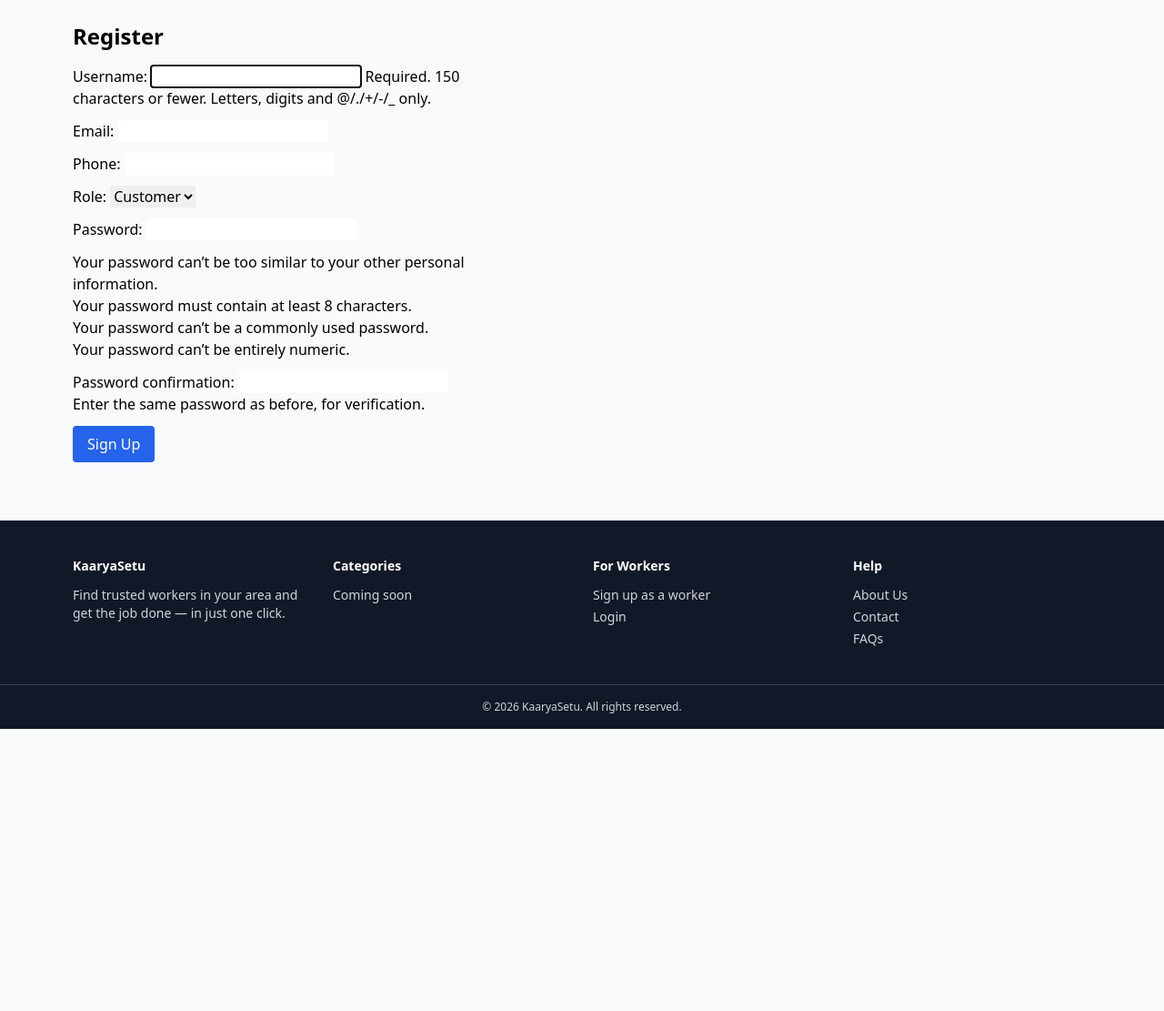
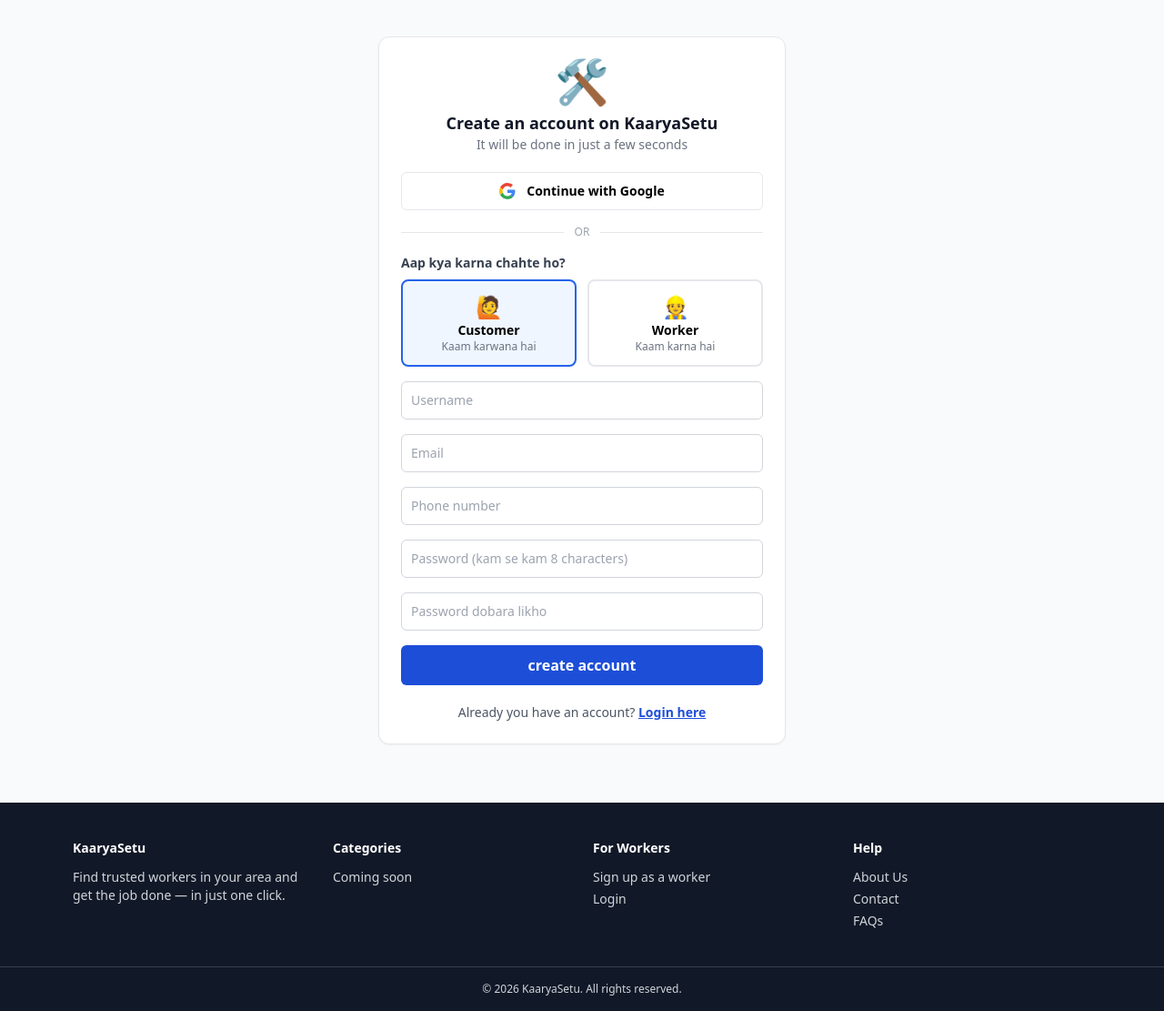
Before and after one commit to deepakbharti-cloud/KaaryaSetu, a Django app: page /accounts/register/ in a window 1280 px wide. Shown: the part 131-1242 px from the top of the page at 91% size. Before the commit the page ends 932 px from the top, so only its background shows below. Run offline with Django 5.2, Linux system fonts and the light colour scheme; data that the repository does not hold is empty; some libraries are stand-ins or nearby versions.

Commit message:
Revamp registration page with new design elements
Enhanced the registration page with additional content and improved layout.

```diff
--- a/accounts/templates/accounts/register.html
+++ b/accounts/templates/accounts/register.html
@@ -1,9 +1,98 @@
 {% extends 'base.html' %}
 {% block content %}
-<h1 class="text-2xl font-bold mb-4">Register</h1>
-<form method="post" class="space-y-3 max-w-md">
-    {% csrf_token %}
-    {{ form.as_p }}
-    <button type="submit" class="bg-blue-600 text-white px-4 py-2 rounded">Sign Up</button>
-</form>
+
+<div class="max-w-md mx-auto bg-white border rounded-xl shadow-sm p-6 mt-4">
+
+    <div class="text-center mb-5">
+        <div class="text-5xl mb-2">🛠️</div>
+        <h1 class="text-lg font-bold text-gray-900">Create an account on KaaryaSetu</h1>
+        <p class="text-sm text-gray-500">
+It will be done in just a few seconds</p>
+    </div>
+
+    <a href="/auth/google/login/"
+       class="flex items-center justify-center gap-3 border rounded-md py-2.5 text-sm font-semibold hover:bg-gray-50">
+        <svg width="18" height="18" viewBox="0 0 48 48">
+            <path fill="#EA4335" d="M24 9.5c3.5 0 6.6 1.2 9.1 3.6l6.8-6.8C35.8 2.4 30.3 0 24 0 14.6 0 6.5 5.4 2.6 13.2l7.9 6.1C12.4 13.6 17.7 9.5 24 9.5z"/>
+            <path fill="#4285F4" d="M46.5 24.5c0-1.6-.1-3.1-.4-4.5H24v9h12.7c-.6 3-2.3 5.5-4.8 7.2l7.6 5.9c4.4-4.1 7-10.1 7-17.6z"/>
+            <path fill="#FBBC05" d="M10.5 28.7c-.5-1.5-.8-3-.8-4.7s.3-3.2.8-4.7l-7.9-6.1C.9 16.4 0 20.1 0 24s.9 7.6 2.6 10.8l7.9-6.1z"/>
+            <path fill="#34A853" d="M24 48c6.5 0 11.9-2.1 15.9-5.8l-7.6-5.9c-2.1 1.4-4.9 2.3-8.3 2.3-6.3 0-11.6-4.1-13.5-9.8l-7.9 6.1C6.5 42.6 14.6 48 24 48z"/>
+        </svg>
+        Continue with Google
+    </a>
+
+    <div class="flex items-center gap-3 my-4 text-xs text-gray-400">
+        <hr class="flex-1"> OR <hr class="flex-1">
+    </div>
+
+    <form method="post" class="space-y-4">
+        {% csrf_token %}
+
+        <!-- Role : Customer ya Worker -->
+        <div>
+            <p class="text-sm font-semibold text-gray-700 mb-2">Aap kya karna chahte ho?</p>
+            <div class="grid grid-cols-2 gap-3">
+                <label class="cursor-pointer">
+                    <input type="radio" name="role" value="customer" class="peer hidden"
+                           {% if form.role.value != 'worker' %}checked{% endif %}>
+                    <div class="border-2 rounded-lg p-3 text-center peer-checked:border-blue-600 peer-checked:bg-blue-50">
+                        <div class="text-2xl">🙋</div>
+                        <div class="font-semibold text-sm">Customer</div>
+                        <div class="text-xs text-gray-500">Kaam karwana hai</div>
+                    </div>
+                </label>
+                <label class="cursor-pointer">
+                    <input type="radio" name="role" value="worker" class="peer hidden"
+                           {% if form.role.value == 'worker' %}checked{% endif %}>
+                    <div class="border-2 rounded-lg p-3 text-center peer-checked:border-blue-600 peer-checked:bg-blue-50">
+                        <div class="text-2xl">👷</div>
+                        <div class="font-semibold text-sm">Worker</div>
+                        <div class="text-xs text-gray-500">Kaam karna hai</div>
+                    </div>
+                </label>
+            </div>
+            {% for error in form.role.errors %}<p class="text-xs text-red-600 mt-1">{{ error }}</p>{% endfor %}
+        </div>
+
+        <div>
+            <input type="text" name="username" value="{{ form.username.value|default:'' }}" placeholder="Username"
+                   class="border border-gray-300 p-2.5 w-full rounded-md text-sm" required>
+            {% for error in form.username.errors %}<p class="text-xs text-red-600 mt-1">{{ error }}</p>{% endfor %}
+        </div>
+
+        <div>
+            <input type="email" name="email" value="{{ form.email.value|default:'' }}" placeholder="Email"
+                   class="border border-gray-300 p-2.5 w-full rounded-md text-sm" required>
+            {% for error in form.email.errors %}<p class="text-xs text-red-600 mt-1">{{ error }}</p>{% endfor %}
+        </div>
+
+        <div>
+            <input type="text" name="phone" value="{{ form.phone.value|default:'' }}" placeholder="Phone number"
+                   class="border border-gray-300 p-2.5 w-full rounded-md text-sm">
+            {% for error in form.phone.errors %}<p class="text-xs text-red-600 mt-1">{{ error }}</p>{% endfor %}
+        </div>
+
+        <div>
+            <input type="password" name="password1" placeholder="Password (kam se kam 8 characters)"
+                   class="border border-gray-300 p-2.5 w-full rounded-md text-sm" required>
+            {% for error in form.password1.errors %}<p class="text-xs text-red-600 mt-1">{{ error }}</p>{% endfor %}
+        </div>
+
+        <div>
+            <input type="password" name="password2" placeholder="Password dobara likho"
+                   class="border border-gray-300 p-2.5 w-full rounded-md text-sm" required>
+            {% for error in form.password2.errors %}<p class="text-xs text-red-600 mt-1">{{ error }}</p>{% endfor %}
+        </div>
+
+        <button type="submit" class="w-full bg-blue-700 text-white font-semibold py-2.5 rounded-md hover:bg-blue-800">
+            create account
+        </button>
+    </form>
+
+    <p class="text-center text-sm text-gray-600 mt-5">
+        Already you have an account?
+        <a href="{% url 'login' %}" class="text-blue-700 font-semibold underline">Login here</a>
+    </p>
+</div>
+
 {% endblock %}
```
